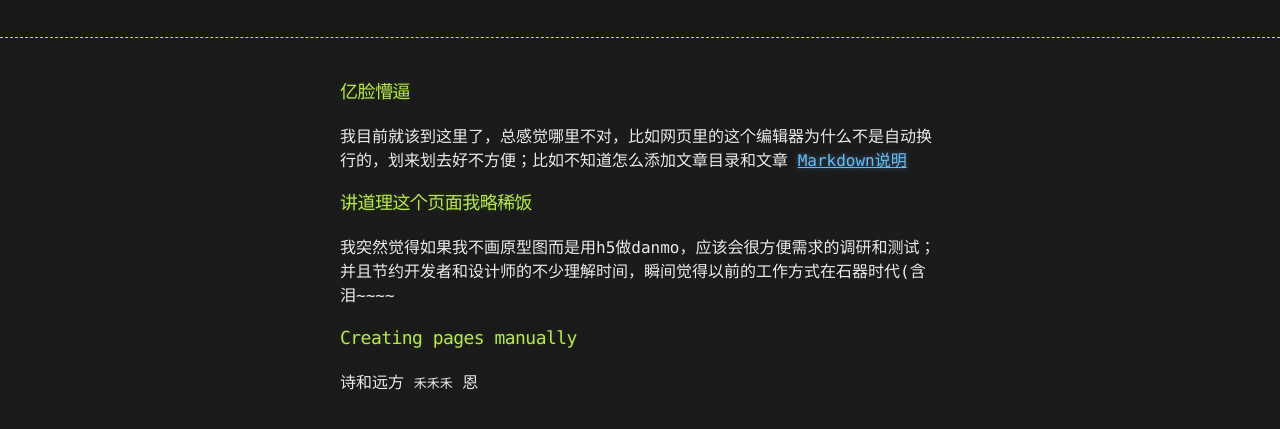
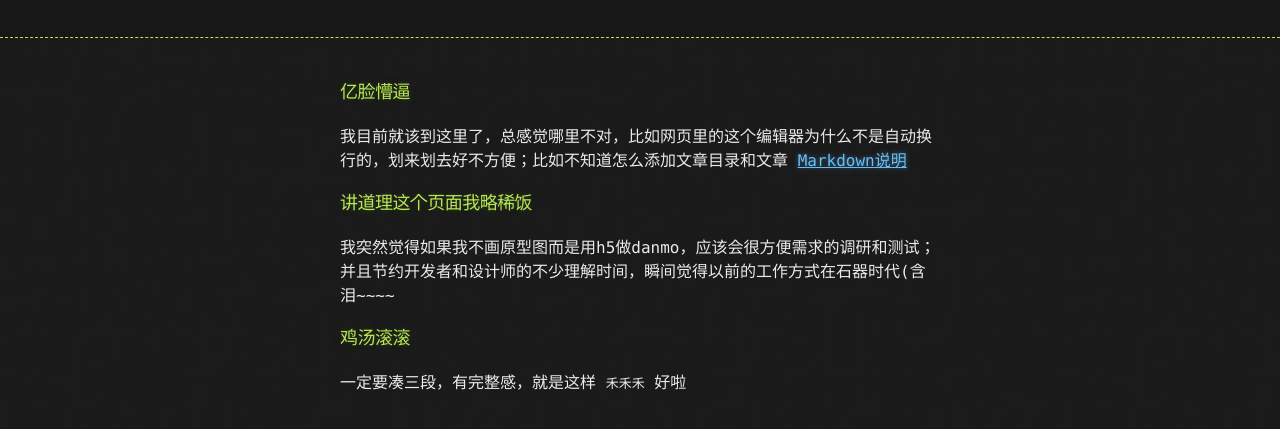
Before and after one commit to caoxiangying/blog, a plain HTML site: page index.html in a window 1280 px wide. Shown: the part 155-584 px from the top of the page. Drawn offline with Linux system fonts and the light colour scheme.

Commit message:
Update index.html

```diff
--- a/index.html
+++ b/index.html
@@ -39,9 +39,9 @@
 <p>我突然觉得如果我不画原型图而是用h5做danmo，应该会很方便需求的调研和测试；并且节约开发者和设计师的不少理解时间，瞬间觉得以前的工作方式在石器时代(含泪~~~~</p>
 
 <h3>
-<a id="creating-pages-manually" class="anchor" href="#creating-pages-manually" aria-hidden="true"><span aria-hidden="true" class="octicon octicon-link"></span></a>Creating pages manually</h3>
+<a id="creating-pages-manually" class="anchor" href="#creating-pages-manually" aria-hidden="true"><span aria-hidden="true" class="octicon octicon-link"></span></a>鸡汤滚滚</h3>
 
-<p>诗和远方 <code>禾禾禾</code>  恩</p>
+<p>一定要凑三段，有完整感，就是这样 <code>禾禾禾</code> 好啦 </p>
 
 
       </section>
```
